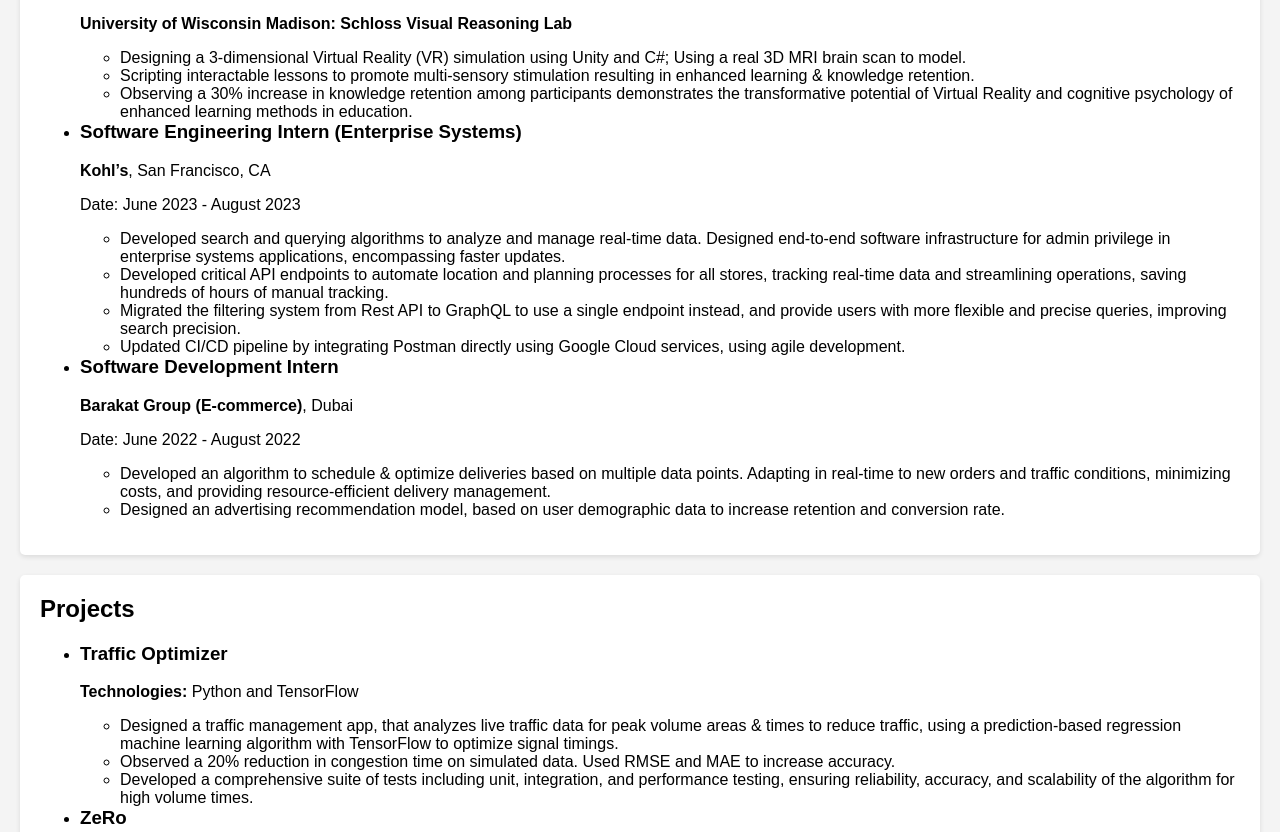
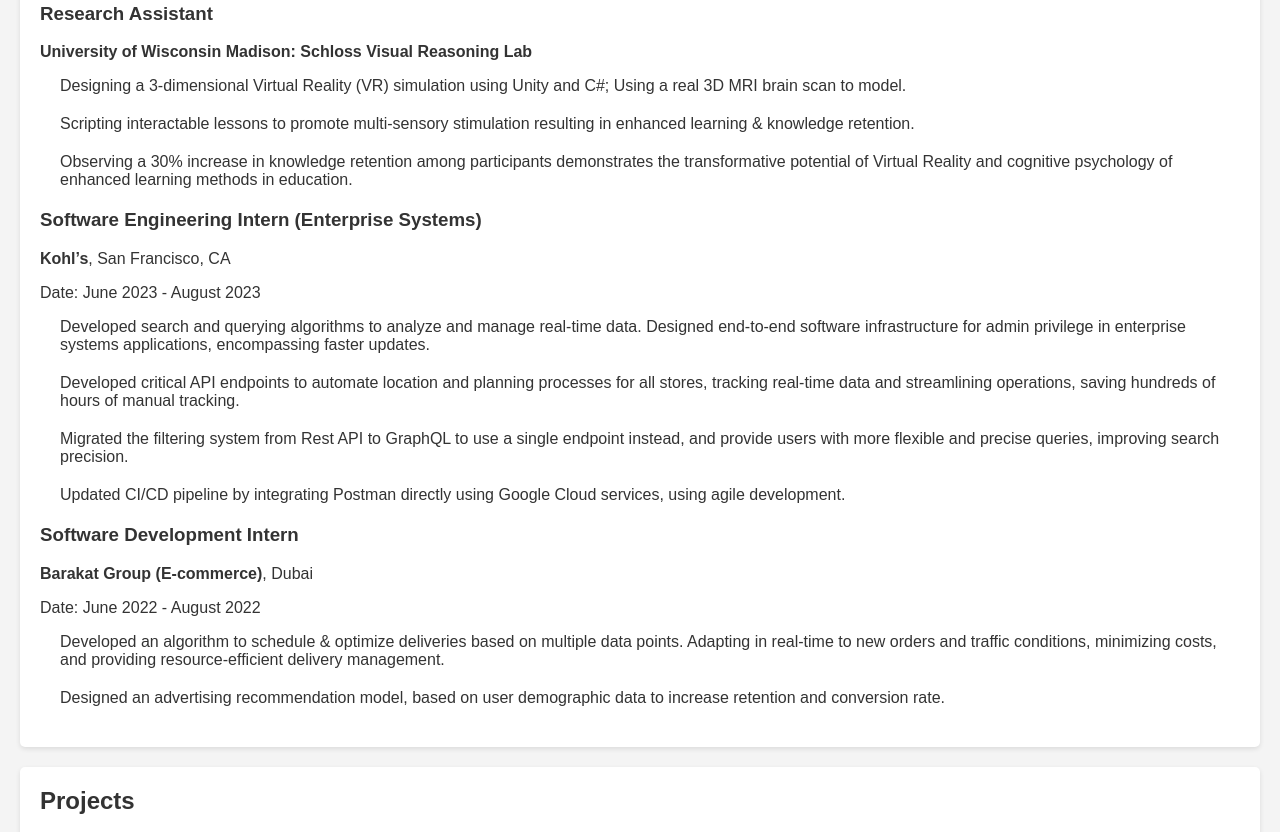
Before and after one commit to yashsancheti/yashsancheti.github.io, a plain HTML site: page index.html in a window 1280 px wide. Shown: the part 1003-1835 px from the top of the page. Drawn offline with Linux system fonts and the light colour scheme.

Commit message:
resume populate

```diff
--- a/index.html
+++ b/index.html
@@ -5,12 +5,13 @@
     <meta name="viewport" content="width=device-width, initial-scale=1.0">
     <title>Yash Sancheti's Personal Profile</title>
     <style>
-        /* Add your CSS styles here */
+        /* General styles */
         body {
             font-family: Arial, sans-serif;
             margin: 0;
             padding: 0;
             background-color: #f4f4f4;
+            color: #333;
         }
         header {
             background-color: #333;
@@ -28,11 +29,62 @@
         h1, h2, h3 {
             margin-top: 0;
         }
+
+        /* About Me section */
+        #about ul {
+            list-style-type: none;
+            padding: 0;
+        }
+        #about p {
+            margin: 0;
+        }
+
+        /* Experience section */
+        #experience ul {
+            list-style-type: none;
+            padding: 0;
+        }
+        #experience h3 {
+            margin-top: 0;
+        }
+        #experience li {
+            margin-bottom: 20px;
+        }
+        #experience li ul {
+            margin-top: 5px;
+            margin-bottom: 0;
+            padding-left: 20px;
+        }
+
+        /* Projects section */
+        #projects ul {
+            list-style-type: none;
+            padding: 0;
+        }
+        #projects h3 {
+            margin-top: 0;
+        }
+        #projects li {
+            margin-bottom: 20px;
+        }
+        #projects li ul {
+            margin-top: 5px;
+            margin-bottom: 0;
+            padding-left: 20px;
+        }
+
+        /* Skills section */
+        #skills h3 {
+            margin-top: 0;
+        }
+        #skills p {
+            margin-bottom: 10px;
+        }
     </style>
 </head>
 <body>
     <header>
-        <h1>Yash Sancheti's Personal Profile</h1>
+        <h1>Yash Sancheti</h1>
     </header>
     <section id="about">
         <h2>About Me</h2>
```
